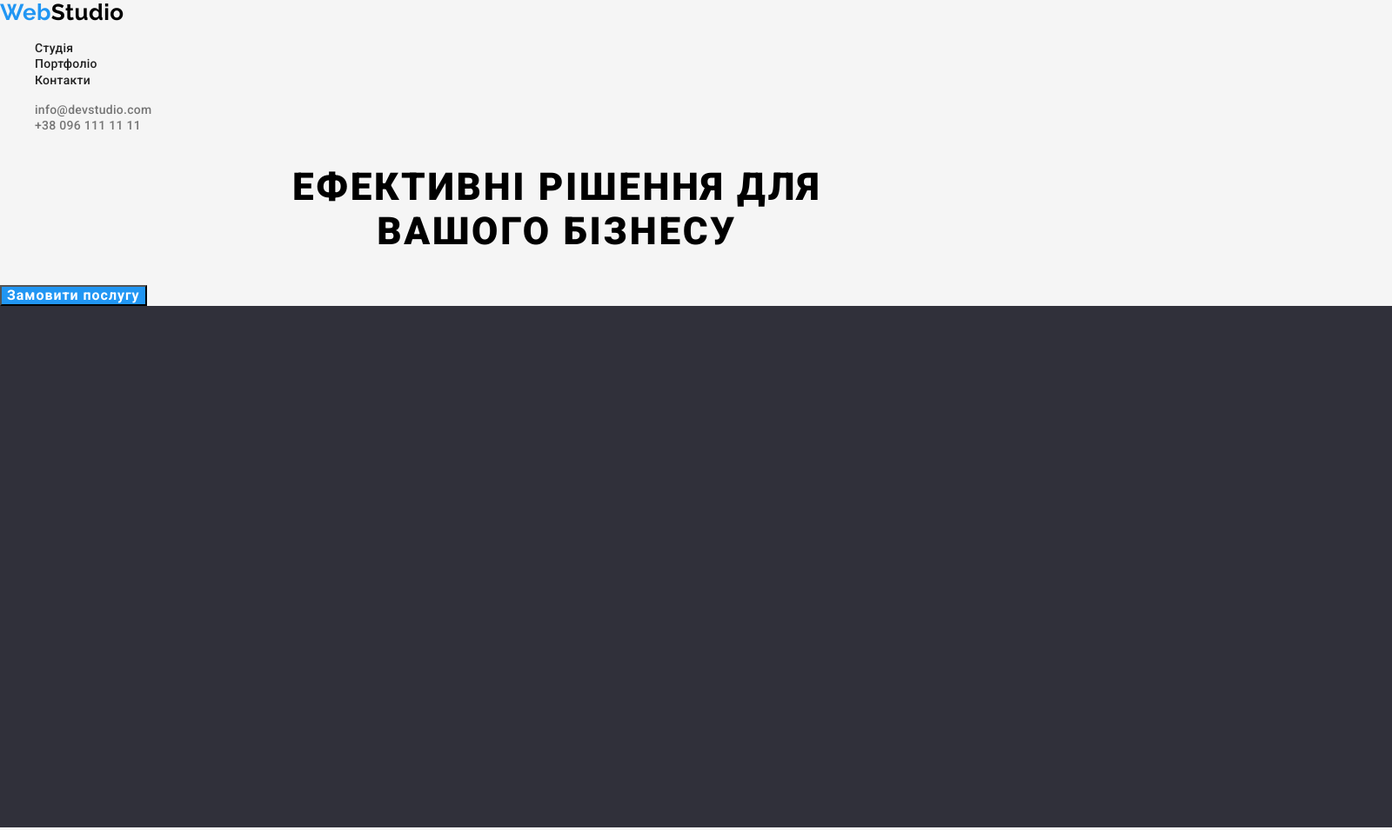
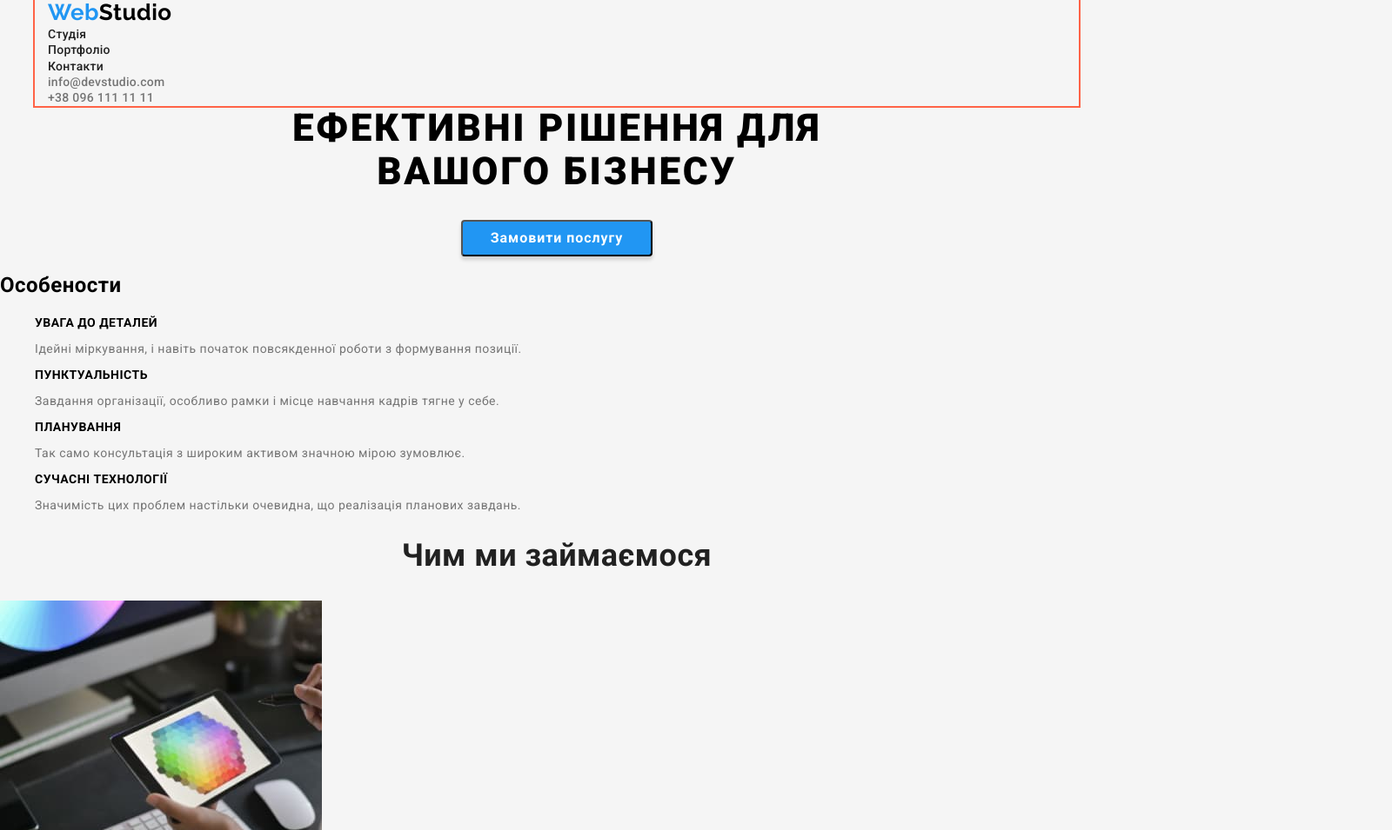
Before and after one commit to Roman-Nechaev/parcel-project-dz-html, a website built with Parcel: page src/index.html in a window 1280 px wide. Shown: the top 955 px of the page at 87% size, 1600 px wide, since content can reach past the window. Built offline with nearby package versions, Linux system fonts and the light colour scheme.

Commit message:
шапка-контейнер

```diff
--- a/src/partials/studio.html
+++ b/src/partials/studio.html
@@ -1,7 +1,10 @@
 <!-- Херед Навигация -->
 <header class="header">
+  <div class="container">
     <nav class="header-nav">
-    <a href="/" class="logo">Web<span class="header-logo-col">Studio</span></a>
+      <a href="/" class="logo"
+        >Web<span class="header-logo-col">Studio</span></a
+      >
 
       <ul class="header-nav-list list">
         <li class="header-item">
@@ -34,6 +37,7 @@
         >
       </li>
     </ul>
+  </div>
 </header>
 <!-- Основной контент  -->
 <main>
@@ -45,7 +49,7 @@
     </h1>
     <button class="hero-btn">Замовити послугу</button>
 
-    <img src="/./src/images/Bg.jpeg" class="hero-bg" alt="bg" width="1600" />
+    <!-- <img src="/./src/images/Bg.jpeg" class="hero-bg" alt="bg" width="1600" /> -->
   </section>
   <!-- Особености -->
   <section class="features">
--- a/src/sass/_studio.scss
+++ b/src/sass/_studio.scss
@@ -6,10 +6,20 @@
 }
 
 body {
+  margin: 0;
   background-color: #f5f5f5;
 
   font-family: Roboto, sans-serif;
   letter-spacing: 0.03em;
+}
+
+.container{
+  margin-left: auto;
+  margin-right: auto;
+  padding: 0 15px;
+  width: 1200px;
+
+  outline: 2px solid tomato;
 }
 
 .link {
@@ -17,6 +27,8 @@ body {
 }
 
 .list {
+  padding: 0;
+  margin: 0;
   list-style: none;
 }
 
@@ -24,6 +36,7 @@ body {
 .header-logo-col {
   color: #000000;
 }
+
 .logo {
   color: var(--accent-color);
 
@@ -32,6 +45,9 @@ body {
   font-size: 26px;
   line-height: 1, 19;
   text-decoration: none;
+
+
+
 }
 
 .header-link {
@@ -42,6 +58,7 @@ body {
   line-height: 1, 14;
   letter-spacing: 0.02em;
 }
+
 .header-link:hover,
 .header-link:focus {
   color: var(--accent-color);
@@ -55,16 +72,21 @@ body {
   line-height: 1, 14;
   letter-spacing: 0.02em;
 }
+
 .header-address-link:hover,
 .header-address-link:focus {
   color: #2196f3;
 }
 
 // hero//
+.hero{
+  text-align: center;
+}
 
 .hero-title {
   // color: #FFFFFF;
-
+margin-top: 0;
+margin-bottom: 30px;
 
 
   font-weight: 900;
@@ -76,6 +98,14 @@ body {
 }
 
 .hero-btn {
+  display: inline-block;
+
+  box-shadow: 0px 4px 4px rgba(0, 0, 0, 0.15);
+  border-radius: 4px;
+  padding: 10px 32px;
+  min-width: 216px;
+
+
   background-color: var(--accent-color);
   color: #ffffff;
 
@@ -84,9 +114,15 @@ body {
   font-size: 16px;
   line-height: 1, 8;
   letter-spacing: 0.06em;
+  text-align: center;
 
   cursor: pointer;
+
+
+
+
 }
+
 //features
 
 .features-title {
@@ -133,6 +169,7 @@ body {
   line-height: 1, 18;
   text-align: center;
 }
+
 .team-employee-position {
   color: var(--secondary-color);
 
@@ -146,6 +183,7 @@ body {
 .footer {
   background: #2f303a;
 }
+
 .footer-logo-col {
   color: #ffffff;
 }
@@ -161,6 +199,7 @@ body {
   font-size: 14px;
   line-height: 1, 71;
 }
+
 .footer-link-physical-address {
   color: #ffffff;
 }
```
Also changed, not shown: src/portfolio-page.html (+1 -0 lines), src/sass/_example.scss (+26 -26 lines), src/css/index.css (added). Lines whose indentation alone changed are shown as unchanged.
